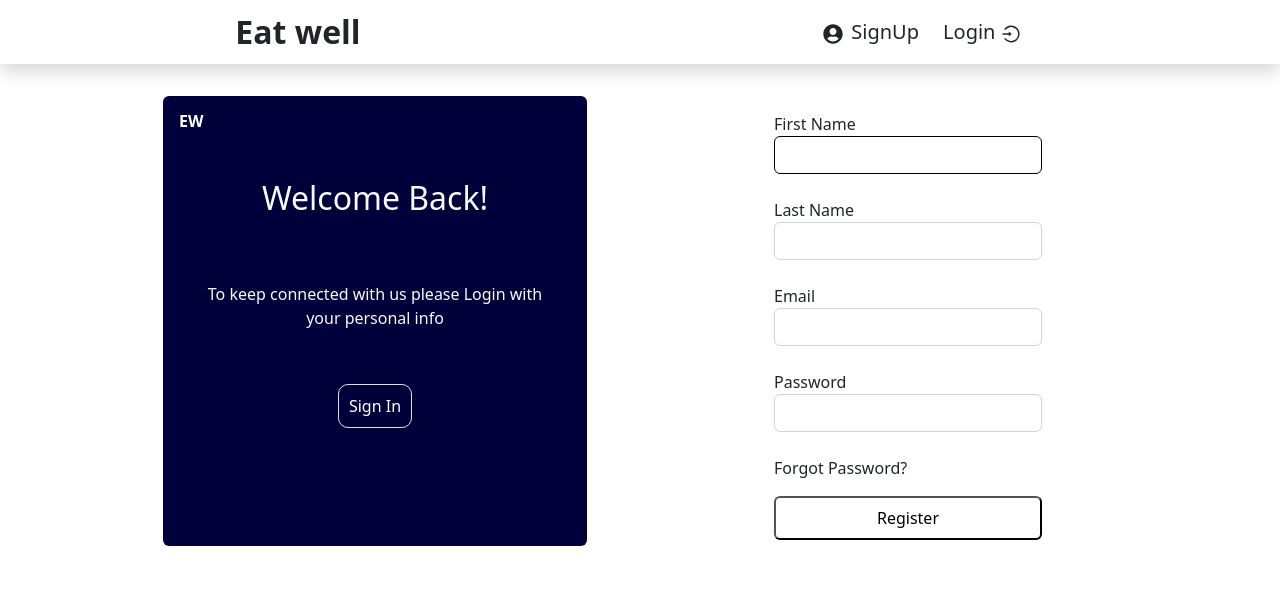
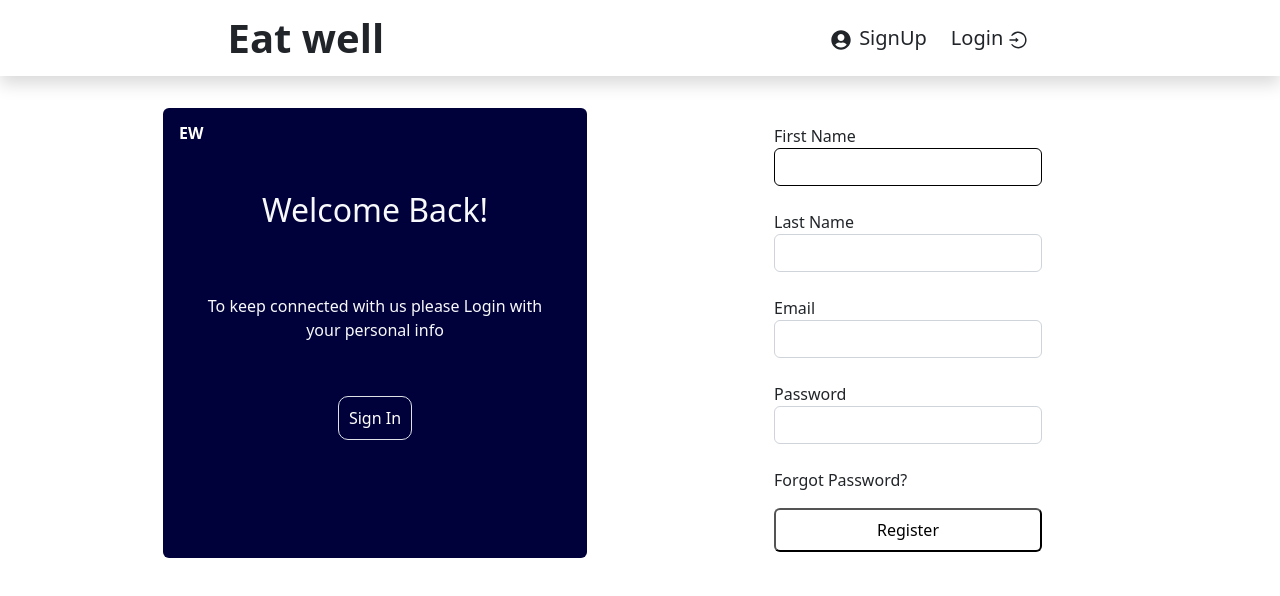
Before and after one commit to mekuzd/EatWell-React.js, a React (Vite) app: page /signup in a window 1280 px wide. Shown: the top 596 px of the page. Built offline with nearby package versions, Linux system fonts and the light colour scheme.

Commit message:
changed font size webPage

```diff
--- a/src/components/Navbar.jsx
+++ b/src/components/Navbar.jsx
@@ -29,7 +29,7 @@ const Navbar = () => {
     <nav className="shadow d-flex justify-content-around p-2 ">
       {/* mobile navbar  */}
 
-      <Link to={"/"} className="fs-2 fw-bold text-dark">
+      <Link to={"/"} className="fs-1 fw-bold text-dark">
         Eat well
       </Link>
 
```
